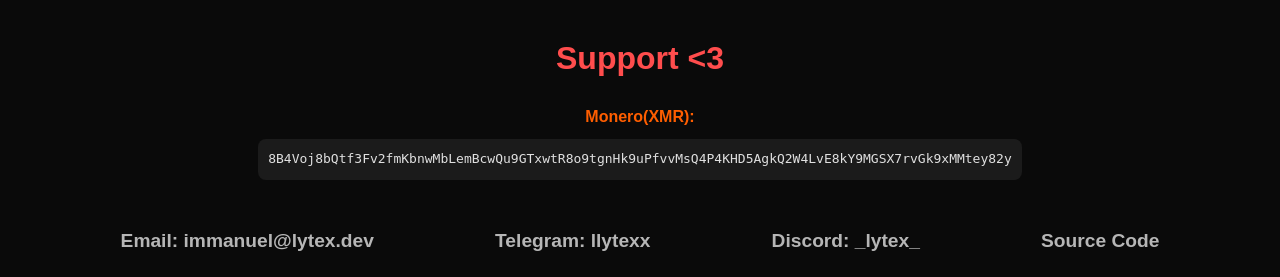
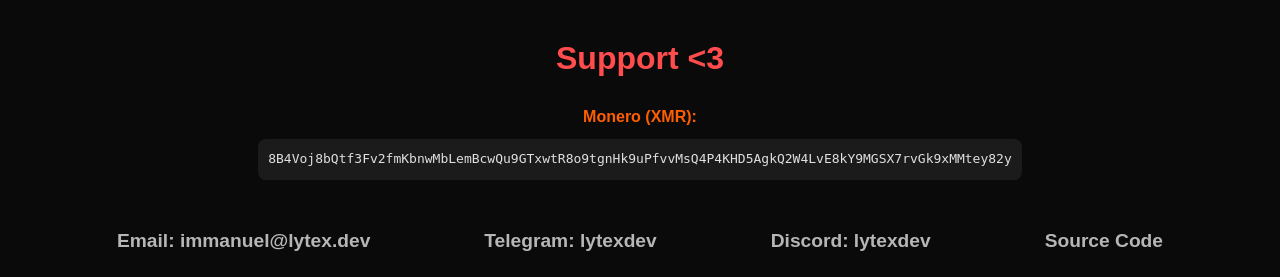
Before and after one commit to lytexdev/lytex.dev, a Flask app: page / in a window 1280 px wide. Shown: the part 681-958 px from the top of the page. Run offline with Flask 3, Linux system fonts and the light colour scheme; some web fonts are replaced.

Commit message:
Update telegram & discord tag

```diff
--- a/templates/index.html
+++ b/templates/index.html
@@ -74,15 +74,15 @@
             <h2>Support <3</h2>
             <div class="donation-list">
                 <div class="donation-item">
-                    <h4 style="color:#ff5e00;">Monero(XMR):</h4>
+                    <h4 style="color:#ff5e00;">Monero (XMR):</h4>
                     <p>8B4Voj8bQtf3Fv2fmKbnwMbLemBcwQu9GTxwtR8o9tgnHk9uPfvvMsQ4P4KHD5AgkQ2W4LvE8kY9MGSX7rvGk9xMMtey82y</p>
                 </div>
             </div>
             <br>
             <div class="contact">
                 <a href="mailto:immanuel@lytex.dev" target="_blank">Email: immanuel@lytex.dev</a>
-                <a href="https://t.me/llytexx" target="_blank">Telegram: llytexx</a>
-                <a href="#discord:_lytex_">Discord: _lytex_</a>
+                <a href="https://t.me/lytexdev" target="_blank">Telegram: lytexdev</a>
+                <a href="#discord:lytexdev">Discord: lytexdev</a>
                 <a href="https://git.lytex.dev/lytex/lytex" target="_blank">Source Code</a>
             </div>
         </section>
```
Also changed, not shown: templates/article.html (line endings or trailing spaces).
